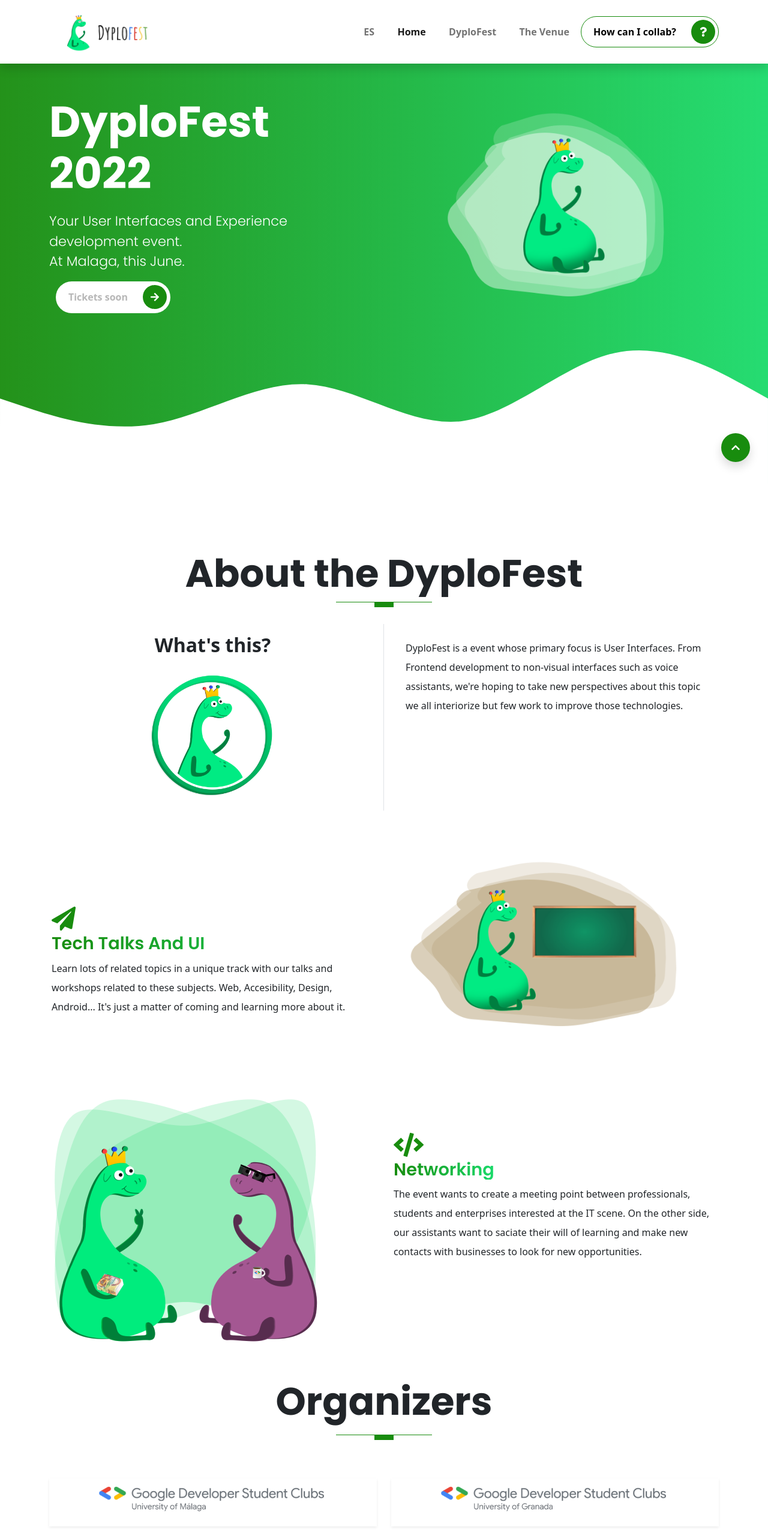
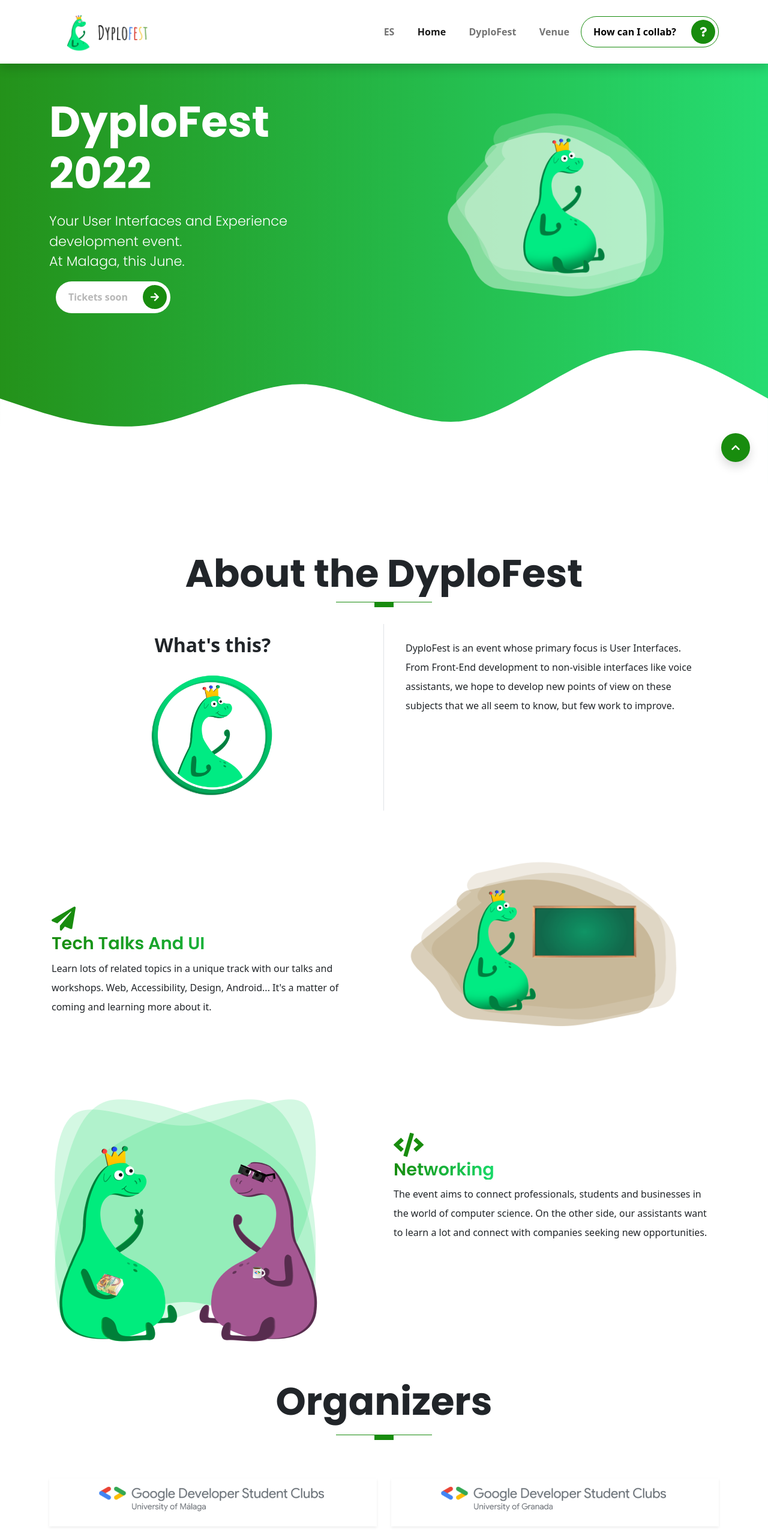
Before and after one commit to DeveloperStudentClubsUGR/DyploFestWeb, a website: page index.html in a window 1280 px wide. Shown: the top 2560 px of the page at 60% size. Drawn offline with nearby package versions, Linux system fonts and the light colour scheme; files that its build step writes are made by us from their sources.

Commit message:
Mejorando redacción en inglés

```diff
--- a/index.html
+++ b/index.html
@@ -33,7 +33,7 @@
           <li class="nav-item locale" id="dyplofest-link-es"><a class="nav-link" href="#services">El DyploFest</a></li>
           <li class="nav-item locale" id="venue-link-es"><a class="nav-link" href="#testimonials">El Lugar</a></li>
           <li class="nav-item locale" id="dyplofest-link-en"><a class="nav-link" href="#services">DyploFest</a></li>
-          <li class="nav-item locale" id="venue-link-en"><a class="nav-link" href="#testimonials">The Venue</a></li>
+          <li class="nav-item locale" id="venue-link-en"><a class="nav-link" href="#testimonials">Venue</a></li>
         </ul>
         <button type="button" class="rounded-pill btn-rounded border-primary locale" id="btn-nav-es" onClick="document.getElementById('contact').scrollIntoView();">
           ¿Cómo puedo participar?
@@ -129,9 +129,9 @@
             que pocos ven en su día a día, trabajando para que cualquiera pueda usar las tecnologías.
           </p>
           <p class="lh-lg locale" id="about-explanation-en">
-            DyploFest is a event whose primary focus is User Interfaces. From Frontend development to non-visual
-            interfaces such as voice assistants, we're hoping to take new perspectives about this topic we all interiorize
-            but few work to improve those technologies.
+            DyploFest is an event whose primary focus is User Interfaces. From Front-End development to non-visible
+             interfaces like voice assistants, we hope to develop new points of view on these subjects that we all
+             seem to know, but few work to improve.
           </p>
         </div>
       </div>
@@ -153,8 +153,8 @@
             aprovechar para saber más.
           </p>
           <p class="lh-lg locale" id="talks-workshops-about-en">
-            Learn lots of related topics in a unique track with our talks and workshops related to these
-            subjects. Web, Accesibility, Design, Android... It's just a matter of coming and learning more about it.
+            Learn lots of related topics in a unique track with our talks and workshops.
+             Web, Accessibility, Design, Android... It's a matter of coming and learning more about it.
           </p>
         </div>
       </div>
@@ -182,10 +182,8 @@
             nuevos contactos con empresas para buscar nuevas oportunidades.
           </p>
           <p class="lh-lg locale" id="networking-about-en">
-            The event wants to create a meeting point between professionals,
-            students and enterprises interested at the IT scene. On the other side,
-            our assistants want to saciate their will of learning and make new contacts
-            with businesses to look for new opportunities.
+            The event aims to connect professionals, students and businesses in the world of computer science.
+             On the other side, our assistants want to learn a lot and connect with companies seeking new opportunities.
           </p>
         </div>
       </div>
@@ -275,7 +273,7 @@
   <div class="container">
     <div class="row text-center text-white">
       <h1 class="display-3 fw-bold locale" id="venue-title-es">El lugar</h1>
-      <h1 class="display-3 fw-bold locale" id="venue-title-en">The Venue</h1>
+      <h1 class="display-3 fw-bold locale" id="venue-title-en">Venue</h1>
       <hr style="width: 100px; height: 3px; " class="mx-auto">
       <p class="lead pt-1 locale" id="venue-name-es">Escuela Técnica Superior de Ingeniería Informática</p>
       <p class="lead pt-1 locale" id="venue-name-en">School of Computer Science and Engineering</p>
@@ -378,8 +376,7 @@
         Este evento aún necesita vuestra colaboración para que esté en marcha, así que si queréis apoyar a la causa, tenéis maneras de hacerlo.
       </p>
       <p class="lh-lg locale" id="collab-head-en">
-        The event needs your collaboration to keep it up, so if you want to help us, you can apport with many ways.
-      </p>
+        The event needs your collaboration to keep it up, so if you want to help us, you can apport in many ways.
     </div>
 
     <!-- START THE CTA CONTENT  -->
@@ -393,9 +390,8 @@
             Lo principal en un evento es tener contenidos que podamos mostrar al público, por lo que tu propuesta será bien recibida.
           </p>
           <p class="lh-lg locale" id="do-talks-info-en">
-            If you have something to show to the attenders, come and give a lecture!
-            The main point of an event is to have content to show to the public, so any submission
-            will be welcome.
+            If you have something to show to the attendees, come and give a talk!
+            The main point of an event is to have content to show to the public, so any submission will be welcome.
           </p>
           <h3 class="display-3--brief locale" id="do-talks-type-title-es">¿Qué tipo de charlas?</h3>
           <h3 class="display-3--brief locale" id="do-talks-type-title-en">So... What kind of talks?</h3>
@@ -442,8 +438,7 @@
           </p>
 
           <p class="lh-lg locale" id="volunteer-info-en">
-            If you are from Malaga and you want to help us to make everything go well, you can fill
-            this form to let us contact you.
+            If you are from Malaga and want to help us make everything go well, fill this form. We will contact you soon.
           </p>
           <p class="lh-lg locale" id="volunteer-info-2-en">
             Many thanks in advance!
```
